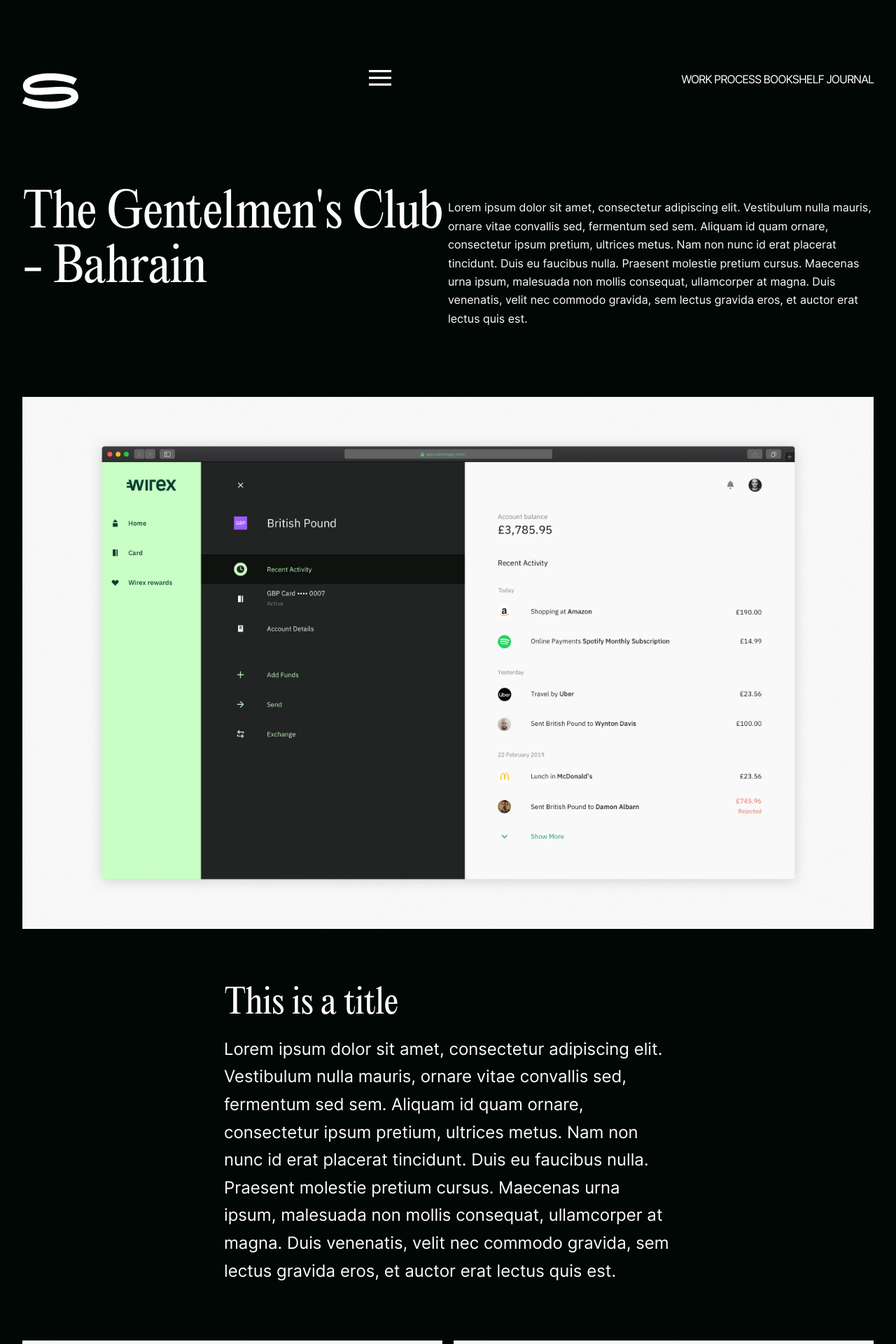
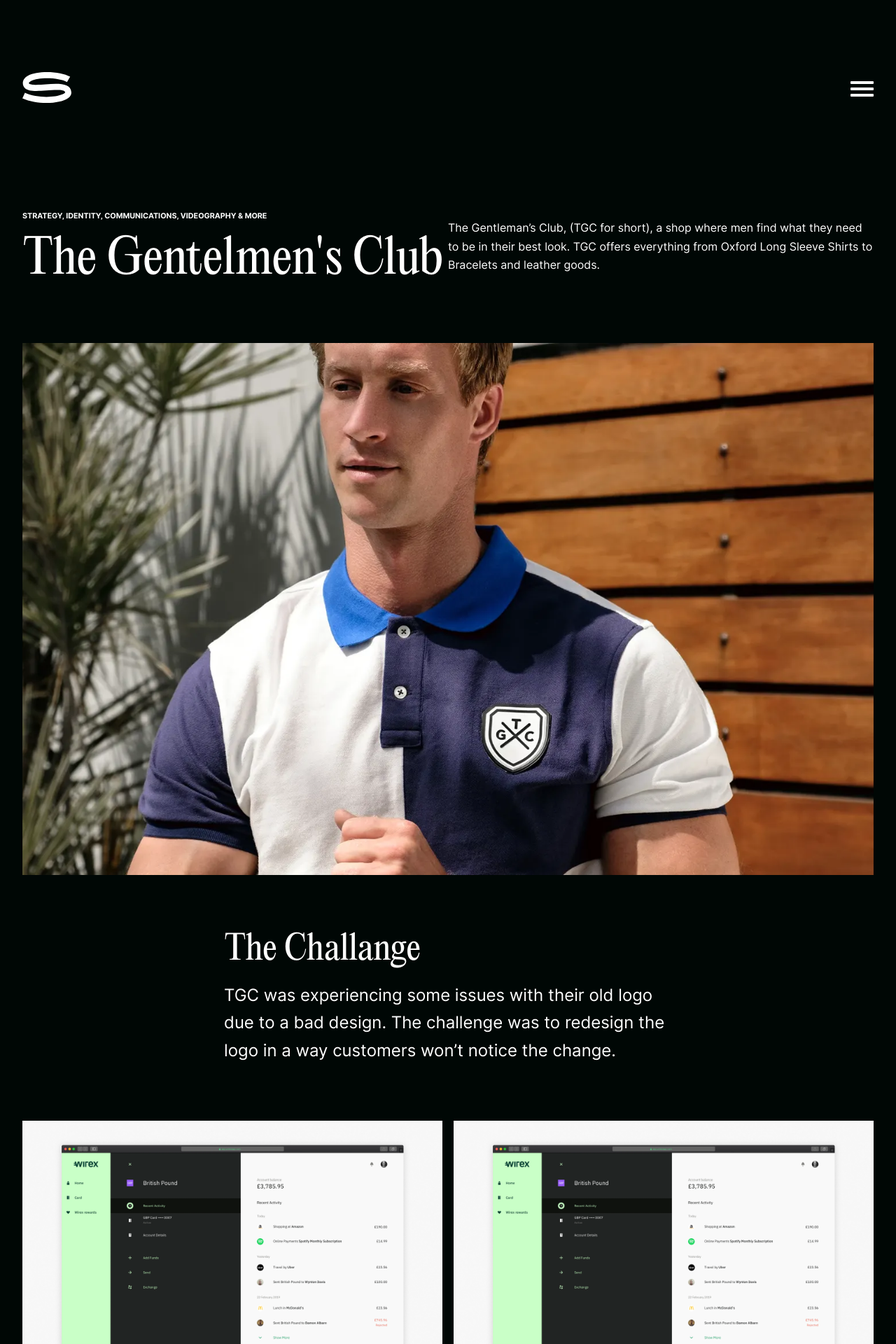
Before and after one commit to hussoda/Hussoda-2020, a PHP site: page /work/tgc-bahrain.html in a window 1280 px wide. Shown: the top 1920 px of the page at 70% size. Run offline with PHP 8.4, Linux system fonts and the light colour scheme.

Commit message:
Few changes

```diff
--- a/css/main.css
+++ b/css/main.css
@@ -164,7 +164,7 @@ p {
   margin-bottom: 1.15rem;
 }
 
-h1, h2, h3, h4, h5 {
+h1, h2, h3, h4, h5, h6 {
   margin: 2.75rem 0 1.05rem;
   font-family: "Editorial New", serif;
   font-weight: 400;
@@ -195,6 +195,7 @@ h5 {
 h6 {
   font-family: "Inter UI", sans-serif;
   text-transform: uppercase;
+  font-weight: 500;
 }
 
 small, .text_small {
--- a/scss/_base_style.scss
+++ b/scss/_base_style.scss
@@ -7,18 +7,17 @@ $background-color: #000705;
   box-sizing: border-box;
 }
 
-a {
-  transition: color 0.5s ease-in-out;
-  &:hover {
-    // color: #FFD200;
-    background-repeat: repeat-x;
-    background-image: linear-gradient(to right,#fff 100%,#fff 0);
-    background-size: 1px 1px;
-    background-position: 0 100%;
-    white-space: initial;
-    cursor: pointer !important;
-    }
-  }
+// a {
+//   transition: color 0.5s ease-in-out;
+//   &:hover {
+//     background-repeat: repeat-x;
+//     background-image: linear-gradient(to right,#fff 100%,#fff 0);
+//     background-size: 1px 1px;
+//     background-position: 0 100%;
+//     white-space: initial;
+//     cursor: pointer !important;
+//     }
+//   }
 
 html {
   background-color: $background-color;
--- a/scss/_layout.scss
+++ b/scss/_layout.scss
@@ -43,7 +43,9 @@
 .card-wrapper {
   width: 100%;
   text-transform: none;
-  &:hover { background-size: 0; }
+  overflow: hidden;
+  text-decoration: none;
+  &:hover { text-decoration: none;}
 }
 
 .card {
@@ -67,7 +69,12 @@
   text-transform: none;
 }
 
-.project-1 { background-image: url(../img/projects/thumbnails/tgc-thumbnail.jpg); }
+.project-1 {
+  background: url(../img/projects/thumbnails/tgc-thumbnail.jpg);
+  transition: transform .8s ease;
+  overflow: hidden;
+  &:hover { transform: scale(1.1);}
+}
 
 .project-2 { background-image: url(../img/projects/thumbnails/karos-thumbnail.png); }
 
@@ -131,6 +138,20 @@ footer {
   .project-copy {
     width: 100%;
     padding: 18px;
-
+    }
+    .hero {
+      padding-top: 1vmax;
+      h1 { font-size: calc(7vw + 1rem) }
     }
   }
+
+
+.portfolio_body .cs_list {
+  display: flex;
+flex-wrap: wrap;
+justify-content: space-between;
+}
+
+.portfolio_body .cs_list li {
+    width: 32.25%;
+    margin-right: 1.625%;}
--- a/scss/_typography.scss
+++ b/scss/_typography.scss
@@ -60,7 +60,7 @@ p {
   margin-bottom: 1.15rem;
 }
 
-h1, h2, h3, h4, h5 {
+h1, h2, h3, h4, h5, h6 {
   margin: 2.75rem 0 1.05rem;
   font-family: $display-font;
   font-weight: 400;
@@ -83,6 +83,8 @@ h5 {font-size: 1.414em;}
 h6 {
   font-family: $copy-font;
   text-transform: uppercase;
+  font-weight: 500;
+  // letter-spacing: 0.1rem;
 }
 
 small, .text_small {font-size: 0.75em;}
--- a/scss/nav_module.scss
+++ b/scss/nav_module.scss
@@ -23,7 +23,7 @@
 }
 
 #menuToggle a:hover {
-  color: #F57A01;
+  color: #f57a01;
 }
 
 #menuToggle input {
@@ -48,37 +48,30 @@
   border-radius: 1px;
   z-index: 1;
   transform-origin: 4px 0px;
-  transition: transform 0.5s cubic-bezier(0.77,0.2,0.05,1.0),
-              background 0.5s cubic-bezier(0.77,0.2,0.05,1.0),
-              opacity 0.55s ease;
-
+  transition: transform 0.5s cubic-bezier(0.77, 0.2, 0.05, 1),
+    background 0.5s cubic-bezier(0.77, 0.2, 0.05, 1), opacity 0.55s ease;
 }
 
-#menuToggle span:first-child
-{
+#menuToggle span:first-child {
   transform-origin: 0% 0%;
 }
 
-#menuToggle span:nth-last-child(2)
-{
+#menuToggle span:nth-last-child(2) {
   transform-origin: 0% 100%;
 }
 
-#menuToggle input:checked ~ span
-{
+#menuToggle input:checked ~ span {
   opacity: 1;
   transform: rotate(45deg) translate(-2px, -1px);
   background: #fff;
 }
 
-#menuToggle input:checked ~ span:nth-last-child(3)
-{
+#menuToggle input:checked ~ span:nth-last-child(3) {
   opacity: 0;
   transform: rotate(0deg) scale(0.2, 0.2);
 }
 
-#menuToggle input:checked ~ span:nth-last-child(2)
-{
+#menuToggle input:checked ~ span:nth-last-child(2) {
   transform: rotate(-45deg) translate(0, -1px);
 }
 
@@ -90,30 +83,27 @@
   margin: 0;
   padding: 100px;
   padding-top: 125px;
-  background: #671F37;
+  background: #671f37;
   transform-origin: 0% 0%;
   transform: translate(-100%, 0);
-  transition: transform 0.5s cubic-bezier(0.77,0.2,0.05,1.0);
+  transition: all 0.5s cubic-bezier(0.77, 0.2, 0.05, 1);
   // box-shadow: 0px 50px 100px 25px #000302;
 }
 
-#menu li
-{
+#menu li {
   padding: 10px 0;
   font-size: 22px;
 }
 
-#menuToggle input:checked ~ ul
-{
+#menuToggle input:checked ~ ul {
   transform: none;
 }
 
 @media (max-width: 375px) {
- #menu {
-   padding-left: 10px;
+  #menu {
+    padding-left: 10px;
   }
   .nav-wrapper {
-    margin-top: 0;
+    margin-top: 3em;
   }
-
-  }
+}
--- a/work/tgc-bahrain.html
+++ b/work/tgc-bahrain.html
@@ -2,7 +2,7 @@
 <html lang="en" dir="ltr">
   <head>
     <meta charset="utf-8">
-    <meta name='viewport'content='width=device-width, initial-scale=1.0, maximum-scale=1.0, user-scalable=0'/>
+    <meta name='viewport'content='width=device-width, initial-scale=1.0, maximum-scale=1.0, user-scalable=no'/>
     <title>Hussoda | Multidisciplinary Designer</title>
     <meta name="description" content="Hussain Nashaba, Multidisciplinary skill set that Integrates creativity with a strong technical background.">
     <meta property="og:image" content="img/thumbnail.png">
@@ -12,32 +12,33 @@
 
   <body>
     <div class="nav-wrapper">
-        <a class="logo-wrapper" href="../index.html">
-        <svg width="80px" height="60px" viewBox="0 0 95 60" version="1.1" xmlns="http://www.w3.org/2000/svg" xmlns:xlink="http://www.w3.org/1999/xlink"><g id="Logo" fill="#FFFFFF">
-                  <path d="M45.454,23.888 C33.966,24.678 16.628,25.968 13.074,22.482 C12.93,22.342 12.532,22.024 12.568,21.262 C12.652,19.534 15.6,17.938 16.772,17.306 C31.68,9.27 71.436,10.426 86.512,19.336 L92.568,9.09 C73.86,-1.97 29.712,-3.194 11.124,6.828 C3.01,11.2 1.082,16.814 0.892,20.75 C0.698,24.74 2.022,28.244 4.718,30.884 C12.09,38.11 27.932,37.022 46.27,35.764 C60.608,34.784 82.122,32.818 82.874,39.182 C82.958,40.466 81.274,41.672 77.38,43.296 C61.194,50.048 27.46,50.44 4.924,40.198 L0,51.034 C13.664,57.244 30.79,60 46.664,60 C63.972,60 79.792,56.722 88.002,51.07 C94.034,46.918 95.066,42.246 94.862,38.99 C93.522,20.59 67.984,22.342 45.454,23.89" id="Path"></path></g></svg>
-        </a>
-        <div class="burger-icon">
-          <svg preserveAspectRatio="xMidYMid meet" viewBox="0 0 100 100" width="32" height="32" fill="#fff">
-            <rect y="0" width="100" height="10"></rect>
-            <rect y="30" width="100" height="10"></rect>
-            <rect y="60" width="100" height="10"></rect>
-          </svg>
-        </div>
-
-      <div class="links-wrapper">
-        <a href="work">Work</a>
-        <a href="#">Process</a>
-        <a href="#">Bookshelf</a>
-        <a href="#">Journal</a>
-        <!-- <button name="cta">Request Proposal</button> -->
+    <div>
+      <a class="logo-wrapper" href="../index.html">
+        <svg width="70px" height="50px" viewBox="0 0 95 60" version="1.1" xmlns="http://www.w3.org/2000/svg" xmlns:xlink="http://www.w3.org/1999/xlink"><g id="Logo" fill="#FFFFFF">
+        <path d="M45.454,23.888 C33.966,24.678 16.628,25.968 13.074,22.482 C12.93,22.342 12.532,22.024 12.568,21.262 C12.652,19.534 15.6,17.938 16.772,17.306 C31.68,9.27 71.436,10.426 86.512,19.336 L92.568,9.09 C73.86,-1.97 29.712,-3.194 11.124,6.828 C3.01,11.2 1.082,16.814 0.892,20.75 C0.698,24.74 2.022,28.244 4.718,30.884 C12.09,38.11 27.932,37.022 46.27,35.764 C60.608,34.784 82.122,32.818 82.874,39.182 C82.958,40.466 81.274,41.672 77.38,43.296 C61.194,50.048 27.46,50.44 4.924,40.198 L0,51.034 C13.664,57.244 30.79,60 46.664,60 C63.972,60 79.792,56.722 88.002,51.07 C94.034,46.918 95.066,42.246 94.862,38.99 C93.522,20.59 67.984,22.342 45.454,23.89" id="Path"></path></g></svg></a>
+    </div>
+    <nav role="navigation" style="justify-self: end; align-self: center;">
+      <div id="menuToggle">
+        <input type="checkbox" />
+        <span></span>
+        <span></span>
+        <span></span>
+        <ul id="menu">
+          <a href="work.html"><li>Work</li></a>
+          <a href="#"><li>Journal</li></a>
+          <a href="mailto:hey@hussoda.com"><li>Email</li></a>
+          <a href="https://linkedin.com/in/hussoda"><li>Linkedin</li></a>
+        </ul>
       </div>
+    </nav>
     </div> <!-- end of nav -->
 
 <!-- Projects Inforamtion Start Here -->
     <div class="base-container">
-      <!-- <h6>Project Name</h6> -->
-      <h1>The Gentelmen's Club - Bahrain</h1>
-      <p>Lorem ipsum dolor sit amet, consectetur adipiscing elit. Vestibulum nulla mauris, ornare vitae convallis sed, fermentum sed sem. Aliquam id quam ornare, consectetur ipsum pretium, ultrices metus. Nam non nunc id erat placerat tincidunt. Duis eu faucibus nulla. Praesent molestie pretium cursus. Maecenas urna ipsum, malesuada non mollis consequat, ullamcorper at magna. Duis venenatis, velit nec commodo gravida, sem lectus gravida eros, et auctor erat lectus quis est.</p>
+      <div>
+      <h6>Strategy, Identity, Communications, Videography & more</h6>
+      <h1>The Gentelmen's Club</h1></div>
+      <p style="align-self: end;">The Gentleman’s Club, (TGC for short), a shop where men find what they need to be in their best look. TGC offers everything from Oxford Long Sleeve Shirts to Bracelets and leather goods.</p>
     </div>
 <!-- Projects Inforamtion End Here -->
 
@@ -45,16 +46,30 @@
 
     <div>
         <article>
-          <div class="base-container project-hero"><img src="../img/projects/tgc-bahrain/image-12.webp"></div>
+          <div class="base-container project-hero"><img src="../img/projects/tgc-bahrain/tgc-hero-2.webp"></div>
 
           <div class="project-copy">
             <p>
-              <h4>This is a title</h4>
-              Lorem ipsum dolor sit amet, consectetur adipiscing elit. Vestibulum nulla mauris, ornare vitae convallis sed, fermentum sed sem. Aliquam id quam ornare, consectetur ipsum pretium, ultrices metus. Nam non nunc id erat placerat tincidunt. Duis eu faucibus nulla. Praesent molestie pretium cursus. Maecenas urna ipsum, malesuada non mollis consequat, ullamcorper at magna. Duis venenatis, velit nec commodo gravida, sem lectus gravida eros, et auctor erat lectus quis est.
+              <h4>The Challange</h4>
+              TGC was experiencing some issues with their old logo due to a bad design. The challenge was to redesign the logo in a way customers won’t notice the change.
             </p>
           </div>
 
           <div class="base-container layout-1">
+            <img src="../img/projects/tgc-bahrain/image-12.webp">
+            <img src="../img/projects/tgc-bahrain/image-12.webp">
+          </div>
+
+          <div class="project-copy">
+            <p>
+              <h4>The Process</h4>
+              After some conversations with the founder to understand the current brand and what we’re dealing with, we started the research phase conducting research with people who are the targeted market to understand how they think and why they buy the product. After building the brand we started working on the visual brand and experimented with the logo and we came up with a support element to support the application.
+            </p>
+          </div>
+
+          <div class="base-container layout-1">
+            <img src="../img/projects/tgc-bahrain/image-12.webp">
+            <img src="../img/projects/tgc-bahrain/image-12.webp">
             <img src="../img/projects/tgc-bahrain/image-12.webp">
             <img src="../img/projects/tgc-bahrain/image-12.webp">
           </div>
```
Also changed, not shown: other parts of css/main.css (+31 -18 lines), css/nav_module.css (+4 -4 lines), img/projects/tgc-bahrain/tgc-hero-2.webp (added), img/projects/tgc-bahrain/tgc-hero.png (added), img/projects/tgc-bahrain/tgc-hero.webp (added), 5 other files.
